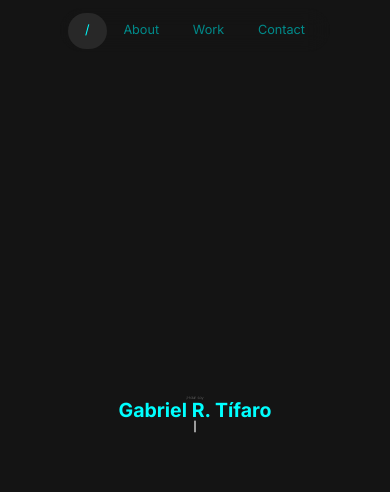
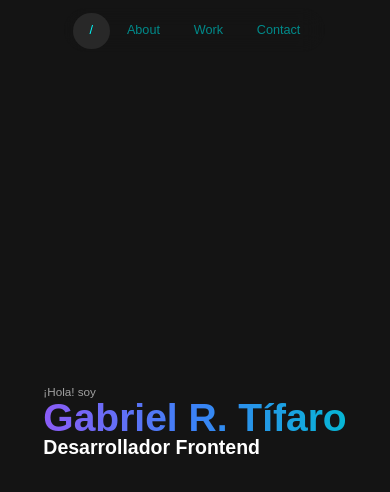
Before and after one commit to Gtifaro/gtifaro.github.io, a Next.js app: page / in a window 390 px wide. Shown: the top 492 px of the page. Built offline with nearby package versions, Linux system fonts and the light colour scheme; a web font is replaced by a local one.

Commit message:
Change home animation and text color with a little of responsive

```diff
--- a/app/layout.jsx
+++ b/app/layout.jsx
@@ -1,8 +1,8 @@
 import "./globals.css";
-import { Inter } from "next/font/google";
+import { Coda as fontStyle } from "next/font/google";
 import Navbar from '../components/Navbar'
 
-const inter = Inter({ subsets: ["latin"] });
+const inter = fontStyle({style: "normal", subsets: ["latin"], weight: "400" });
 
 export const metadata = {
   title: "💻 | Gtifaro - Web Developer | 💻",
--- a/app/page.jsx
+++ b/app/page.jsx
@@ -2,37 +2,49 @@
 
 import { useEffect, useState } from "react";
 
-const devtext = "Desarrollador frontend"
+const devtext = ["D", "e", "s", "a", "r", "r", "o", "l", "l", "a", "d", "o", "r", " ", "F", "r", "o", "n", "t", "e", "n", "d"]
 
 export default function Home() {
-  const [cursor, setCursor] = useState("|")
+  const [cursor, setCursor] = useState("")
+  const [finalCursor, setFinalCursor] = useState("|")
+  useEffect(() => {
+    if (typeof window !== "undefined" && devtext[cursor.length] !== undefined) {
+      function handleWrite() {
+        setCursor(cursor + devtext[cursor.length])
+      };
+      let interval = window.setInterval(handleWrite, 100);
+      return () => window.clearInterval(interval);
+    }
+  }, [cursor])
+
   useEffect(() => {
     if (typeof window !== "undefined") {
       function handleWrite() {
-        setCursor(cursor === "|" ? "" : "|")
+        devtext[cursor.length] === undefined && setFinalCursor(finalCursor === "|" ? " " : "|")
       };
-      let interval = window.setInterval(handleWrite, 700);
+      let interval = window.setInterval(handleWrite, 500);
       return () => window.clearInterval(interval);
     }
-  }, [cursor])
+  }, [cursor, finalCursor])
+
   return (
-    <main className="w-full">
-      <div id="home" className="bg-[#141414] h-screen text-white flex items-center">
-        <div className="w-fit mx-auto font-bold text-[5vw] text-[#00FFFF] leading-[5vw]">
-        <span className="text-[1vw] text-[#ffffff] block text-center font-thin leading-[1.5vw]">¡Hola! soy</span>
-          Gabriel R. Tífaro
-          <span className="text-[2.5vw] h-[7.5vw] text-[#ffffff] block text-center font-semibold leading-[3.75vw]">{cursor}</span>
+    <main className="w-full bg-[#141414]">
+      <div id="home" className="h-screen text-white flex items-center">
+        <div className="w-fit mx-auto">
+          <span className="duration-75 ease-in-out text-[3vw] md:text-[1.5vw] text-[#a1a1a1] block md:text-center font-thin leading-[3vw] md:leading-[1.5vw]">¡Hola! soy</span>
+          <span className="duration-75 ease-in-out font-bold text-transparent md:text-center text-[10vw] md:text-[5vw] leading-[10vw] md:leading-[5vw] bg-gradient-to-r from-violet-500 via-blue-500 to-cyan-500 bg-clip-text">Gabriel R. Tífaro</span>
+          <span className="duration-75 ease-in-out w-[58vw] md:w-[29vw] md:mx-auto text-[5vw] md:text-[2.5vw] text-left text-white block font-semibold leading-[5vw] md:leading-[2.5vw]">{cursor}{finalCursor}</span>
         </div>
       </div>
-      <div id="about" className="bg-[#141414] h-screen text-white flex items-center">
+      <div id="about" className="h-screen text-white flex items-center">
         <div className="w-[90vw] md:w-[25vw] mx-auto h-[30vw] md:h-auto p-[2.5vw] md:p-[1.25vw] rounded-[1vw] md:rounded-[.5vw] text-[3.25vw] md:text-[1.25vw] duration-200 ease-in-out bg-[#202020]">
           Lorem ipsum dolor sit amet consectetur, adipisicing elit. Ab atque nihil vero eaque corporis. Numquam error nobis reprehenderit fugit quia consectetur expedita maiores. Provident quis harum velit amet iste nesciunt!
           {/* Desarrollador Frontend con más de 1 año de experiencia creando soluciones innovadoras con tecnologías como HTML, CSS, JavaScript, entre otras. Nacido en Bogotá, Colombia, hace 21 años y apasionado por la creación del futuro de la tecnología. */}
         </div>
       </div>
-      <div id="work" className="bg-[#141414] h-screen text-white">
+      <div id="work" className="h-screen text-white">
       </div>
-      <div id="contact" className="bg-[#141414] h-screen text-white">
+      <div id="contact" className="h-screen text-white">
       </div>
     </main>
   );
```
